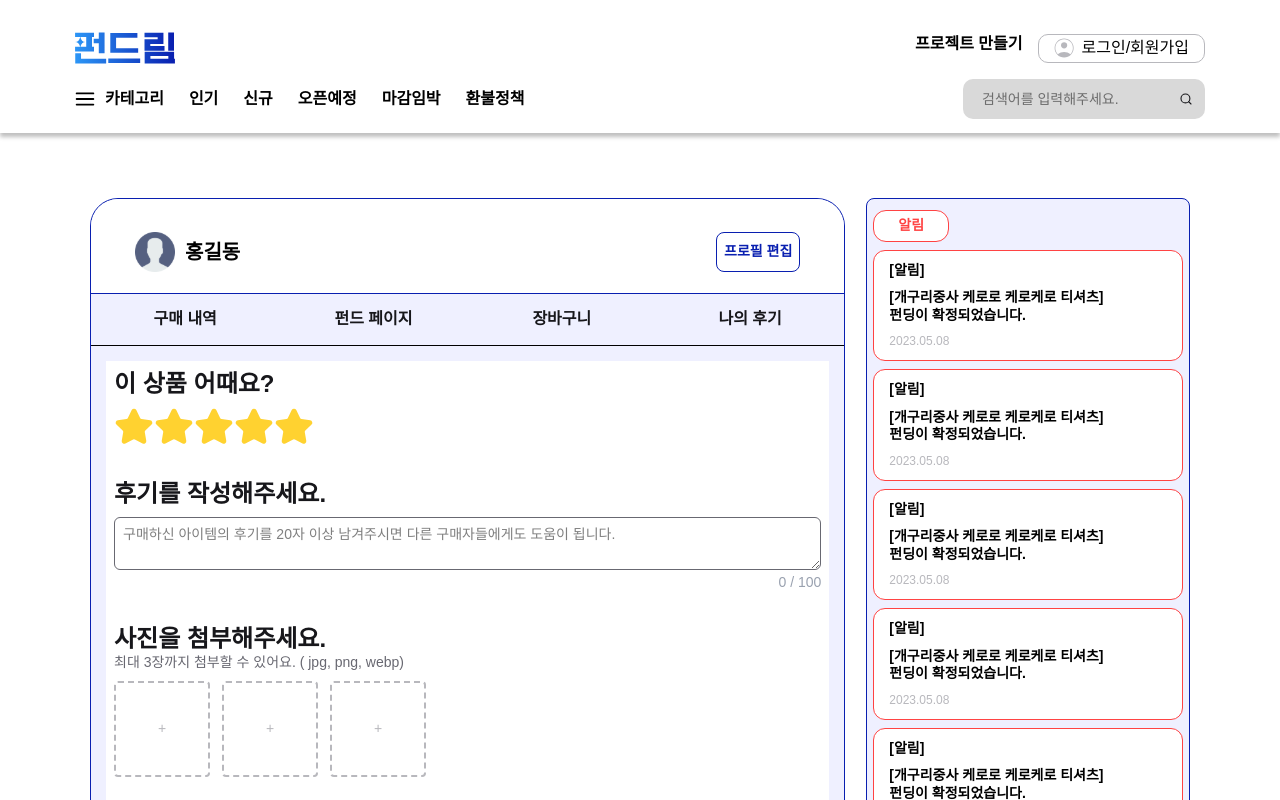
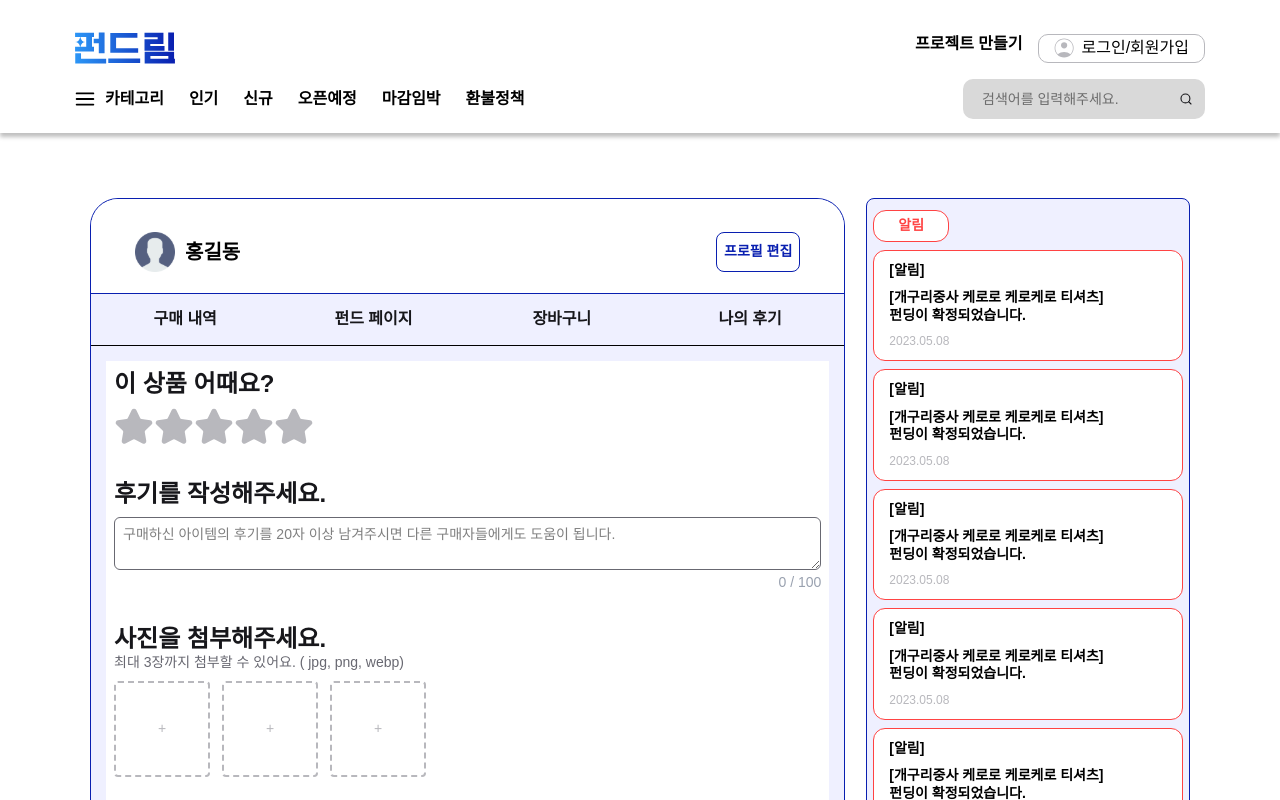
Before and after one commit to FRONTENDBOOTCAMP-13th/Final-11-Cutie, a Next.js app: page /accounts/myReview/writeReview in a window 1280 px wide. Shown: the top 800 px of the page. Built offline with nearby package versions, Linux system fonts and the light colour scheme.

Commit message:
✨ add rating star

```diff
--- a/src/app/(main)/accounts/myReview/writeReview/WriteReviewForm.tsx
+++ b/src/app/(main)/accounts/myReview/writeReview/WriteReviewForm.tsx
@@ -1,23 +1,18 @@
-'use celient'
+'use client'
 
 import { ChangeButtonFill } from "@components/button/SquareBtn";
 import { CreateProjectTitle } from "@components/common/etc";
 import { StarIcon } from "lucide-react";
+import { useState } from "react";
 
 export default function WriteReviewForm (){
+
   return(
     <div className="flex flex-col gap-8 normal-14 tablet:normal-18">
 
       {/* 별점 */}
       <div>
-        <CreateProjectTitle title="이 상품 어때요?" />
-        <div className="flex pt-2">
-          <StarIcon className="fill-amber-300 stroke-amber-300 tablet:w-10 tablet:h-10"/>
-          <StarIcon className="fill-amber-300 stroke-amber-300 tablet:w-10 tablet:h-10"/>
-          <StarIcon className="fill-amber-300 stroke-amber-300 tablet:w-10 tablet:h-10"/>
-          <StarIcon className="fill-amber-300 stroke-amber-300 tablet:w-10 tablet:h-10"/>
-          <StarIcon className="fill-amber-300 stroke-amber-300 tablet:w-10 tablet:h-10"/>
-        </div>
+        <Rating />
       </div>
 
       {/* 텍스트 후기 작성 */}
@@ -63,3 +58,32 @@ export default function WriteReviewForm (){
     </div>
   );
 }
+
+function Rating () {
+  const [rating, setRating] = useState(0);
+  return(
+    <>
+      <div>
+      <CreateProjectTitle title="이 상품 어때요?" />
+      <div className="flex flex-row">
+        {[1, 2, 3, 4, 5].map((star) => (
+          <button
+            key={star}
+            type="button"
+            className="pt-2 cursor-pointer"
+            onClick={() => setRating(star)}
+          >
+            <StarIcon
+              className={
+                star <= rating
+                  ? 'fill-amber-300 stroke-amber-300 tablet:w-10 tablet:h-10'
+                  : 'fill-secondary-200 stroke-secondary-200 tablet:w-10 tablet:h-10'
+              }
+            />
+          </button>
+        ))}
+      </div>
+    </div>
+    </>
+  );
+}
```
